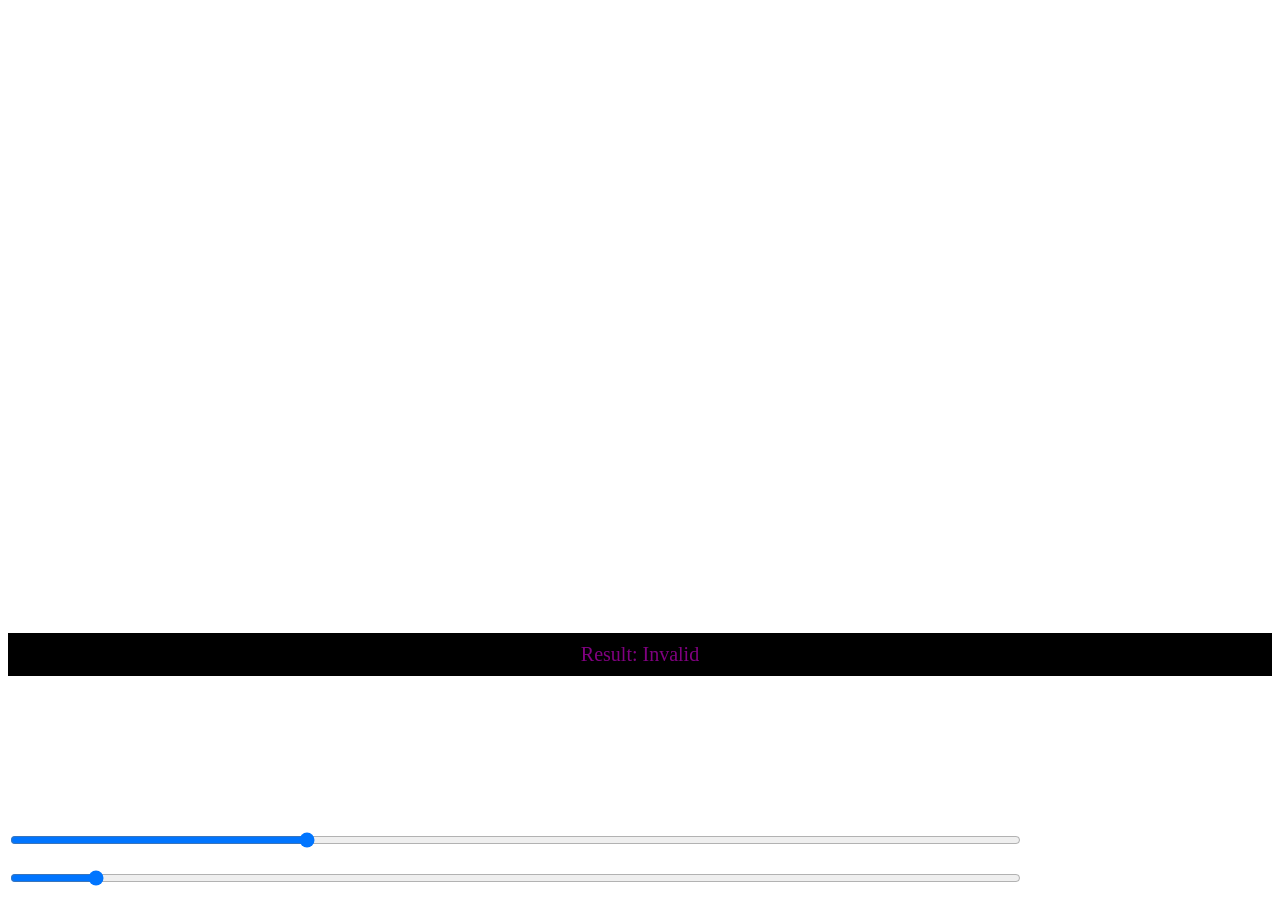
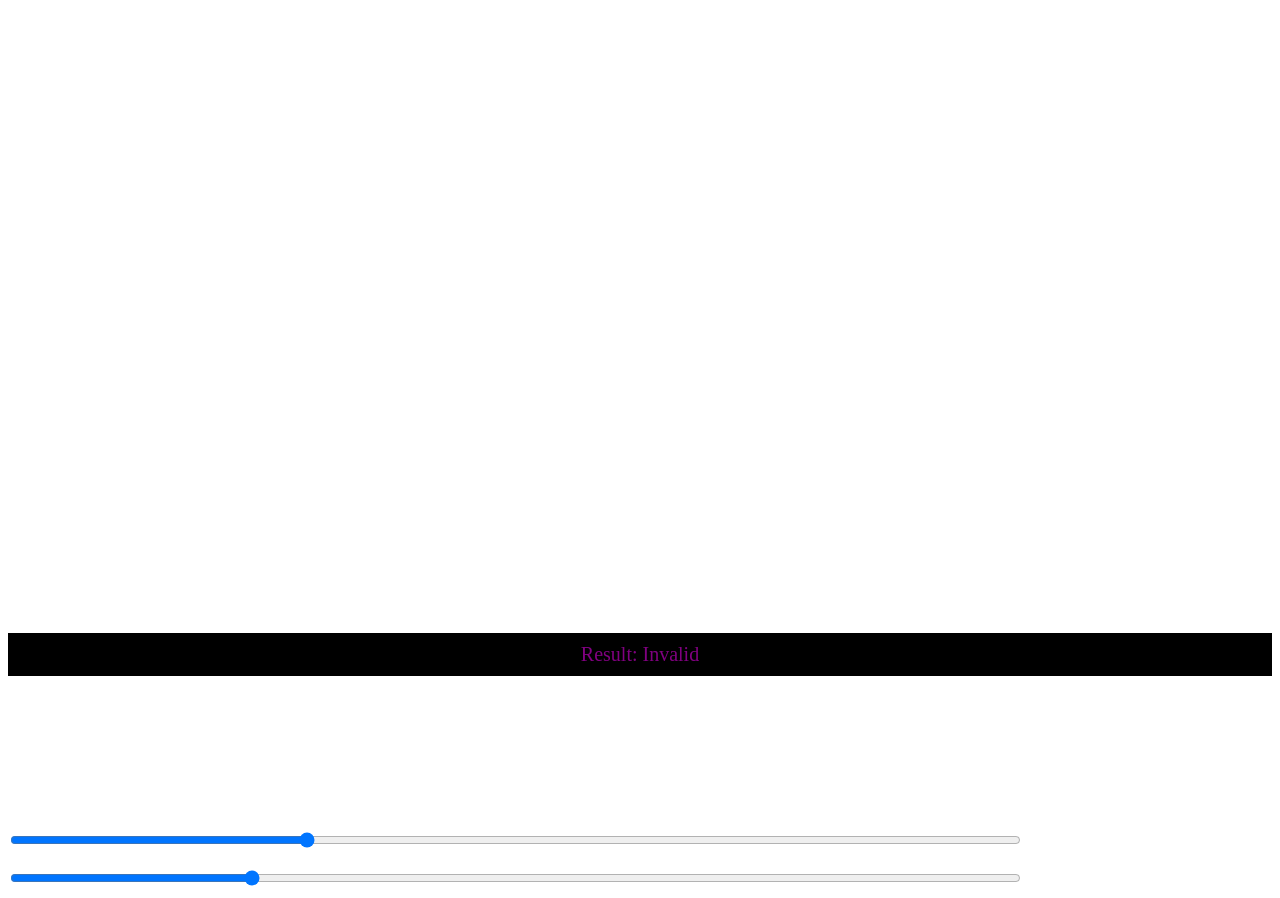
Before and after one commit to justinlct25/covid_test_strip_reader, a website: page public/index.html in a window 1280 px wide. Shown: the part 54-952 px from the top of the page. Drawn offline with Linux system fonts and the light colour scheme.

Commit message:
20220109

```diff
--- a/public/index.html
+++ b/public/index.html
@@ -68,7 +68,7 @@
             <!-- <input type="range" min="0" max="255" value="150" class="slider" id="LS"> -->
             <!-- <input type="range" min="0" max="255" value="110" class="slider" id="LS"> -->
             <!-- <input type="range" min="0" max="255" value="70" class="slider" id="LS"> -->
-            <input type="range" min="0" max="255" value="20" class="slider" id="LS">
+            <input type="range" min="0" max="255" value="60" class="slider" id="LS">
             <p><span id="valueLS"></span></p>
         </div>
         <div class="slidercontainer">
@@ -135,6 +135,9 @@
             cv['onRuntimeInitialized'] = () => {
                 console.log("OpenCV.js is ready")
                     //video
+                    // video.setAttribute('autoplay', '');
+                    // video.setAttribute('muted', '');
+                    // video.setAttribute('playsinline', '');
                 if (navigator.mediaDevices === undefined) {
                     navigator.mediaDevices = {};
                 }
```
